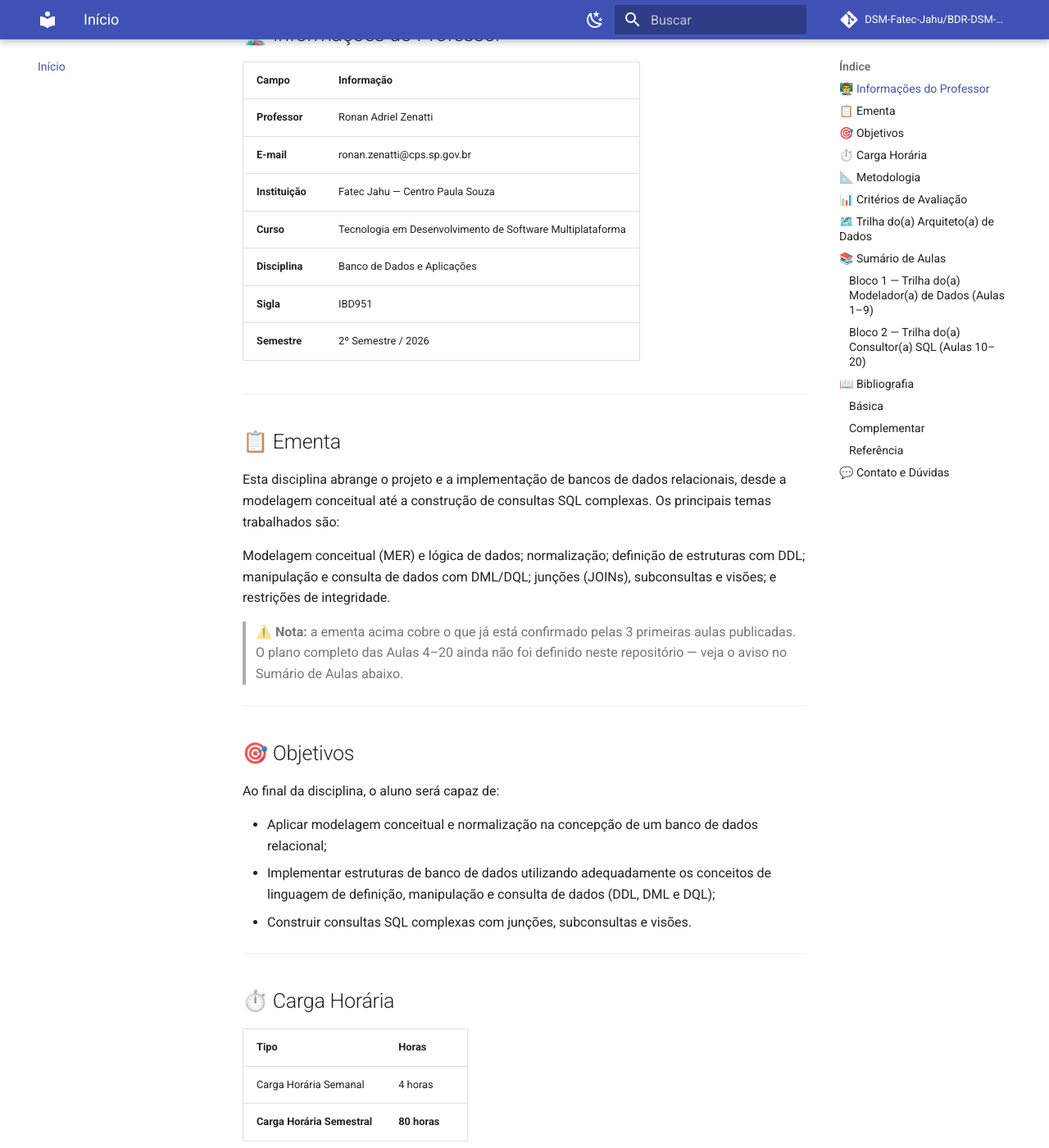
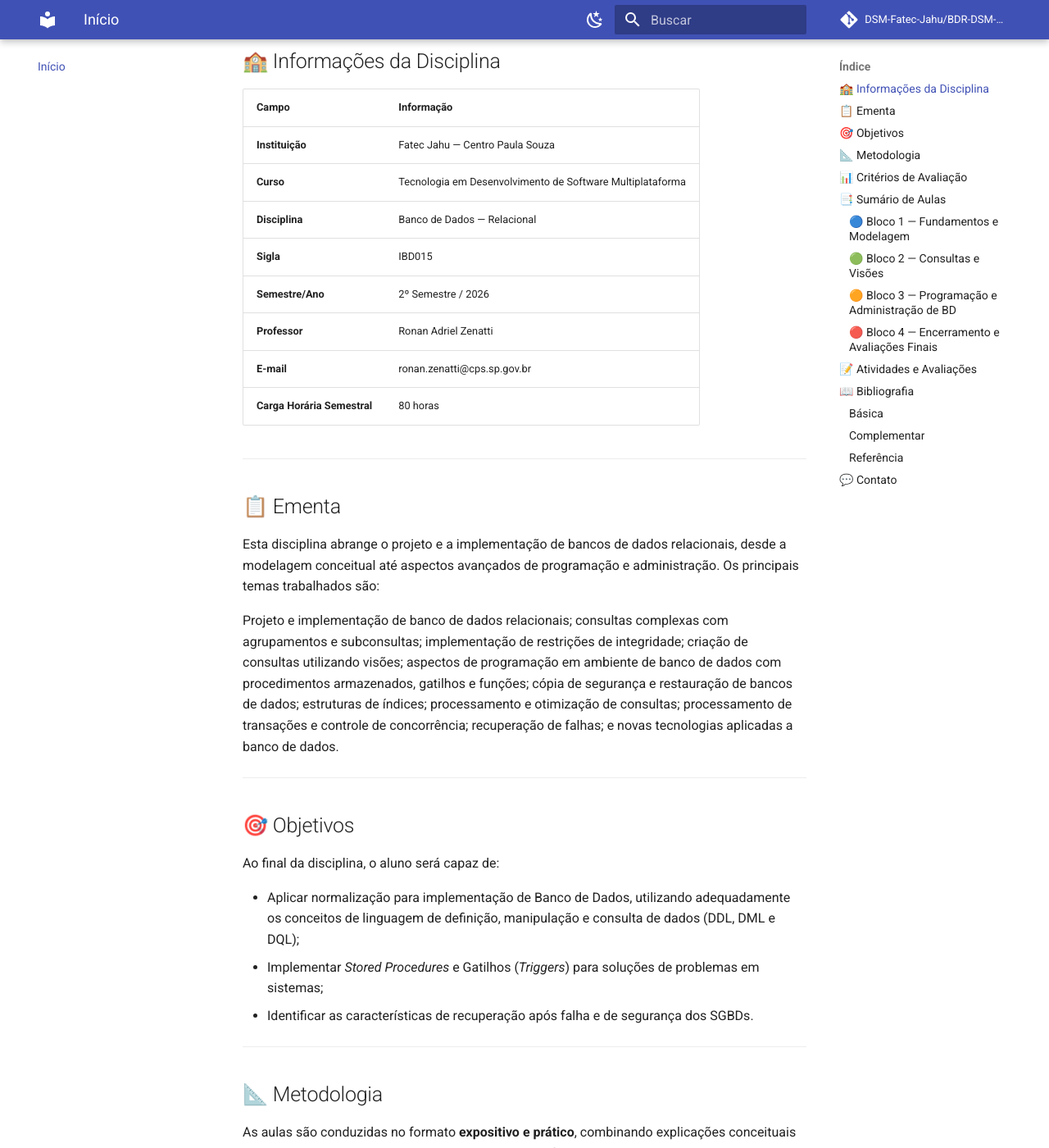
Before and after one commit to DSM-Fatec-Jahu/BDR-DSM-2026-2, an MkDocs documentation site: the page built from docs/index.md, in a window 1280 px wide and 1400 px high, scrolled down 388 px. Shown: the whole window at 82% size. Built offline with MkDocs 1.6.1 and Material for MkDocs 9.7.7, drawn with Linux system fonts in a browser that asks for light colours; comment, search, counter and statistics services are not loaded; some of the changed text lies outside the part shown.

Commit message:
Corrige a disciplina do repositório: Banco de Dados Relacional (IBD015), não IBD951
O repositório havia sido rotulado incorretamente como "Banco de Dados e Aplicações
(IBD951)" — na verdade é Banco de Dados — Relacional (IBD015), do curso de DSM,
com ementa, critérios de avaliação e plano de 20 aulas próprios (diferentes da
disciplina IBD951 de outra turma).

- docs/index.md: reconstruído no padrão visual do repositório GTI (badges, tabela
  de informações da disciplina, sumário de aulas com coluna de status), mas com o
  conteúdo correto: ementa, objetivos, critérios (T1+P1+T2+P2×1+R) e o plano de
  20 aulas em 4 blocos, igual ao README original da disciplina — T1 atualizado
  para "Streaming" (confirmado anteriormente pelo professor)
- docs/atividades/index.md: criado, listando T1/P1/T2/P2/R como "em breve"
  (nenhuma atividade individual publicada ainda), no mesmo padrão do GTI
- mkdocs.yml: corrige site_name/site_description e adiciona a seção
  "Atividades e Avaliações" ao nav
- README.md e cabeçalho/rodapé da Aula 01: corrigidos de IBD951 para IBD015

````diff
--- a/docs/index.md
+++ b/docs/index.md
@@ -1,41 +1,38 @@
-# 🗄️ Banco de Dados e Aplicações (IBD951)
+# 🗄️ Banco de Dados — Relacional (IBD015)
 
-> **Fatec Jahu** · Tecnologia em Desenvolvimento de Software Multiplataforma · 2º Semestre/2026
+<div align="center" markdown>
 
-Bem-vindo(a) à **Trilha do(a) Arquiteto(a) de Dados** — a jornada desta disciplina, do
-primeiro contato com modelagem até o domínio prático de consultas SQL. Cada aula
-desbloqueia um selo; ao final dos dois blocos, você terá o selo de **🏆 Arquiteto(a) de
-Dados — IBD951**.
+![Fatec Jahu](https://img.shields.io/badge/Fatec-Jahu-blue?style=for-the-badge)
+![Semestre](https://img.shields.io/badge/2º%20Semestre-2026-green?style=for-the-badge)
+![Carga Horária](https://img.shields.io/badge/Carga%20Horária-80h-orange?style=for-the-badge)
+
+</div>
+
+!!! info "Conteúdo em construção progressiva"
+    As aulas deste semestre são publicadas semanalmente. A tabela abaixo mostra o planejamento completo — os itens marcados com 🔒 ainda não foram liberados.
 
 ---
 
-## 👨‍🏫 Informações do Professor
+## 🏫 Informações da Disciplina
 
 | Campo | Informação |
 |---|---|
+| **Instituição** | Fatec Jahu — Centro Paula Souza |
+| **Curso** | Tecnologia em Desenvolvimento de Software Multiplataforma |
+| **Disciplina** | Banco de Dados — Relacional |
+| **Sigla** | IBD015 |
+| **Semestre/Ano** | 2º Semestre / 2026 |
 | **Professor** | Ronan Adriel Zenatti |
 | **E-mail** | ronan.zenatti@cps.sp.gov.br |
-| **Instituição** | Fatec Jahu — Centro Paula Souza |
-| **Curso** | Tecnologia em Desenvolvimento de Software Multiplataforma |
-| **Disciplina** | Banco de Dados e Aplicações |
-| **Sigla** | IBD951 |
-| **Semestre** | 2º Semestre / 2026 |
+| **Carga Horária Semestral** | 80 horas |
 
 ---
 
 ## 📋 Ementa
 
-Esta disciplina abrange o projeto e a implementação de bancos de dados relacionais,
-desde a modelagem conceitual até a construção de consultas SQL complexas. Os principais
-temas trabalhados são:
+Esta disciplina abrange o projeto e a implementação de bancos de dados relacionais, desde a modelagem conceitual até aspectos avançados de programação e administração. Os principais temas trabalhados são:
 
-Modelagem conceitual (MER) e lógica de dados; normalização; definição de estruturas com
-DDL; manipulação e consulta de dados com DML/DQL; junções (JOINs), subconsultas e
-visões; e restrições de integridade.
-
-> ⚠️ **Nota:** a ementa acima cobre o que já está confirmado pelas 3 primeiras aulas
-> publicadas. O plano completo das Aulas 4–20 ainda não foi definido neste repositório —
-> veja o aviso no Sumário de Aulas abaixo.
+Projeto e implementação de banco de dados relacionais; consultas complexas com agrupamentos e subconsultas; implementação de restrições de integridade; criação de consultas utilizando visões; aspectos de programação em ambiente de banco de dados com procedimentos armazenados, gatilhos e funções; cópia de segurança e restauração de bancos de dados; estruturas de índices; processamento e otimização de consultas; processamento de transações e controle de concorrência; recuperação de falhas; e novas tecnologias aplicadas a banco de dados.
 
 ---
 
@@ -43,101 +40,83 @@ visões; e restrições de integridade.
 
 Ao final da disciplina, o aluno será capaz de:
 
-- Aplicar modelagem conceitual e normalização na concepção de um banco de dados relacional;
-- Implementar estruturas de banco de dados utilizando adequadamente os conceitos de
-  linguagem de definição, manipulação e consulta de dados (DDL, DML e DQL);
-- Construir consultas SQL complexas com junções, subconsultas e visões.
-
----
-
-## ⏱️ Carga Horária
-
-| Tipo | Horas |
-|---|---|
-| Carga Horária Semanal | 4 horas |
-| **Carga Horária Semestral** | **80 horas** |
+- Aplicar normalização para implementação de Banco de Dados, utilizando adequadamente os conceitos de linguagem de definição, manipulação e consulta de dados (DDL, DML e DQL);
+- Implementar *Stored Procedures* e Gatilhos (*Triggers*) para soluções de problemas em sistemas;
+- Identificar as características de recuperação após falha e de segurança dos SGBDs.
 
 ---
 
 ## 📐 Metodologia
 
-As aulas são conduzidas no formato **expositivo e prático**, combinando explicações
-conceituais com exercícios aplicados diretamente no SGBD. A ênfase é sempre na resolução
-de problemas reais, preparando o aluno para o mercado de trabalho.
+As aulas são conduzidas no formato **expositivo e prático**, combinando explicações conceituais com exercícios aplicados diretamente no SGBD. A ênfase é sempre na resolução de problemas reais, preparando o aluno para o mercado de trabalho.
 
 ---
 
 ## 📊 Critérios de Avaliação
 
-```
-Nota Final = (T1 + P1 + T2 + P2) × 1 + R
-```
+A nota final é calculada pela seguinte fórmula:
 
-| Componente | Descrição |
-|---|---|
-| **T1** | Modelagem de um sistema de Streaming (Conceitual, Lógico e DDL) |
-| **P1** | Avaliação individual teórica e prática sobre modelagem e SQL fundamental |
-| **T2** | Trabalho prático envolvendo consultas complexas e *views* |
-| **P2** | Avaliação individual sobre consultas avançadas |
-| **R** | Avaliação Substitutiva — substitui a menor nota entre P1 e P2 |
+> **Nota Final = (T1 + P1 + T2 + P2) × 1 + R**
 
-> ⚠️ **Nota:** posição exata (em qual aula cai cada avaliação) ainda não confirmada além
-> do que já está nas aulas publicadas — a Aula 1 já referencia o T1 (streaming) como
-> próxima atividade prática do bloco.
+| Componente | Descrição | Peso |
+|---|---|---|
+| **T1** | Modelagem de um sistema de Streaming (Conceitual, Lógico e DDL) | 2 pts |
+| **P1** | Avaliação individual teórica e prática sobre modelagem e SQL fundamental | 3 pts |
+| **T2** | Desenvolvimento de relatórios complexos e *views* para tomada de decisão | 2 pts |
+| **P2** | Avaliação individual sobre consultas avançadas e programação em banco de dados | 3 pts |
+| **R** | Avaliação Substitutiva — substitui a menor nota entre P1 e P2 | 3 pts** |
+
+> 💡 **Dica:** o Trabalho 2 (T2 — Aula 17) é interdisciplinar e integrado com as disciplinas de **Desenvolvimento Web II** e **Engenharia de Software II**. Planeje-se com antecedência!
 
 ---
 
-## 🗺️ Trilha do(a) Arquiteto(a) de Dados
+## 📑 Sumário de Aulas
 
-```mermaid
-flowchart LR
-    START(("🧭 Início"))
+### 🔵 Bloco 1 — Fundamentos e Modelagem
 
-    START --> B1
-    subgraph B1["🗺️ Bloco 1 — Trilha do(a) Modelador(a) de Dados<br/>(Aulas 1–9)"]
-        direction TB
-        A1["✅ Aula 1"]
-        A2["✅ Aula 2"]
-        A3["✅ Aula 3"]
-        A49["🔒 Aulas 4–9"]
-    end
+| # | Aula | Conteúdo Principal | Status |
+|---|---|---|---|
+| 01 | [Revisão de Modelagem de Dados (Conceitual)](aulas/Aula_01_Revisao_Modelagem_Conceitual.md) | Abordagem Entidade-Relacionamento (MER); Entidades, Atributos e Relacionamentos | ✅ Disponível |
+| 02 | [Normalização](aulas/Aula_02_Normalizacao.md) | Dependências funcionais; 1ª, 2ª e 3ª Formas Normais; modelo conceitual ao lógico relacional | ✅ Disponível |
+| 03 | [SQL — DDL: Definição de Estruturas](aulas/Aula_03_SQL_DDL.md) | Comandos DDL (CREATE, ALTER, DROP); Tipos de dados; Restrições básicas (PK) | ✅ Disponível |
+| 04 | SQL — DML: Manipulação de Dados | Comandos DML (INSERT, UPDATE, DELETE); Controle de transação básico | 🔒 Em breve |
+| 05 | Atividade Prática — Modelagem Streaming | Modelagem completa de um sistema de Streaming (Conceitual, Lógico e DDL) | 🔒 Em breve |
 
-    B1 --> B2
-    subgraph B2["🔍 Bloco 2 — Trilha do(a) Consultor(a) SQL<br/>(Aulas 10–20)"]
-        direction TB
-        A1020["🔒 Aulas 10–20"]
-    end
+### 🟢 Bloco 2 — Consultas e Visões
 
-    B2 --> END(("🏆 Arquiteto(a) de Dados<br/>IBD951"))
-```
+| # | Aula | Conteúdo Principal | Status |
+|---|---|---|---|
+| 06 | SQL: Consultas Básicas | SELECT; WHERE; Operadores lógicos e relacionais; ORDER BY | 🔒 Em breve |
+| 07 | SQL — DQL: Consultas e Agregação | Filtros avançados (LIKE, BETWEEN, IN); Funções de agregação (COUNT, SUM, AVG, MIN, MAX); GROUP BY e HAVING | 🔒 Em breve |
+| 08 | Junções (JOINs), Subconsultas e Visões | INNER JOIN, LEFT JOIN, RIGHT JOIN; Subqueries; Criação e uso de VIEW | 🔒 Em breve |
+| 09 | ✏️ Avaliação P1 | Avaliação individual — Modelagem e SQL fundamental | 🔒 Em breve |
+
+### 🟠 Bloco 3 — Programação e Administração de BD
+
+| # | Aula | Conteúdo Principal | Status |
+|---|---|---|---|
+| 10 | Integridade Referencial e Restrições | FOREIGN KEY com ON DELETE/UPDATE CASCADE e RESTRICT; CHECK; Índices básicos | 🔒 Em breve |
+| 11 | Stored Procedures | Lógica procedural; PROCEDURE com parâmetros IN/OUT; Tratamento de erros | 🔒 Em breve |
+| 12 | Triggers (Gatilhos) | Gatilhos BEFORE/AFTER (ROW e STATEMENT); Auditoria de dados; Boas práticas | 🔒 Em breve |
+| 13 | Functions (UDF) e Transações | UDFs escalares e de tabela; diferença entre FUNCTION e PROCEDURE; ACID; BEGIN, COMMIT, ROLLBACK; Controle de concorrência | 🔒 Em breve |
+| 14 | Backup, Restauração e Segurança | Backup completo, incremental e diferencial; DUMP e restauração; CREATE USER, GRANT, REVOKE | 🔒 Em breve |
+| 15 | Otimização de Consultas e Índices | Estruturas B-Tree e Hash; EXPLAIN / EXPLAIN ANALYZE; Otimização de JOINs e subconsultas | 🔒 Em breve |
+
+### 🔴 Bloco 4 — Encerramento e Avaliações Finais
+
+| # | Aula | Conteúdo Principal | Status |
+|---|---|---|---|
+| 16 | Revisão Geral | Consolidação de todos os tópicos; Exercícios integradores | 🔒 Em breve |
+| 17 | 📦 T2 — Trabalho Interdisciplinar | Entrega do Projeto Integrado com Desenvolvimento Web II e Engenharia de Software II | 🔒 Em breve |
+| 18 | ✏️ Avaliação P2 | Avaliação individual — Consultas avançadas, Procedures, Triggers, Transações, Backup e Otimização | 🔒 Em breve |
+| 19 | ✏️ Avaliação Substitutiva | Substitui a menor nota entre P1 e P2 | 🔒 Em breve |
+| 20 | Novas Tecnologias em BD e Encerramento | NewSQL, DBaaS, Big Data, introdução a BD Não Relacional; Fechamento e portfólio | 🔒 Em breve |
 
 ---
 
-## 📚 Sumário de Aulas
+## 📝 Atividades e Avaliações
 
-Cada aula está organizada em `docs/aulas/` e chega progressivamente ao longo do
-semestre.
-
-### Bloco 1 — Trilha do(a) Modelador(a) de Dados (Aulas 1–9)
-
-| Aula | Título | Selo | Status |
-|---|---|---|---|
-| 01 | [Revisão de Modelagem de Dados (Conceitual)](./aulas/Aula_01_Revisao_Modelagem_Conceitual.md) | 🧭 Explorador(a) de Dados | ✅ Disponível |
-| 02 | [Normalização e Passagem ao Modelo Lógico](./aulas/Aula_02_Normalizacao.md) | 🧹 Guardião(ã) da Normalização | ✅ Disponível |
-| 03 | [SQL — DDL: Definição de Estruturas](./aulas/Aula_03_SQL_DDL.md) | 🛠️ Construtor(a) DDL | ✅ Disponível |
-| 04–09 | — | — | 🔒 Em breve |
-
-### Bloco 2 — Trilha do(a) Consultor(a) SQL (Aulas 10–20)
-
-| Aula | Título | Selo | Status |
-|---|---|---|---|
-| 10–20 | — | — | 🔒 Em breve |
-
-> ⚠️ **Nota:** as Aulas 4–20 ainda não foram adicionadas a este repositório. Os selos
-> das Aulas 2 e 3 acima foram escolhidos pelo conteúdo real de cada arquivo publicado
-> (Normalização e DDL), e não necessariamente coincidem com os exemplos de selo
-> originalmente listados no `CLAUDE.md` para essas posições — vale alinhar isso com o
-> professor conforme as próximas aulas forem chegando.
+Confira a lista completa, sempre atualizada, na página [Atividades e Avaliações](atividades/index.md).
 
 ---
 
@@ -166,14 +145,14 @@ semestre.
 
 ---
 
-## 💬 Contato e Dúvidas
+## 💬 Contato
 
-📧 **ronan.zenatti@cps.sp.gov.br**
+📧 [ronan.zenatti@cps.sp.gov.br](mailto:ronan.zenatti@cps.sp.gov.br)
 
 > *"Dados bem modelados são a fundação de qualquer sistema confiável."*
 
 ---
 
 <div align="center">
-  <sub>Fatec Jahu · Centro Paula Souza · Governo do Estado de São Paulo · 2026</sub>
+<sub>Fatec Jahu · Centro Paula Souza · Governo do Estado de São Paulo · 2026</sub>
 </div>
--- a/mkdocs.yml
+++ b/mkdocs.yml
@@ -1,5 +1,5 @@
-site_name: Banco de Dados e Aplicações — IBD951 (2026/2)
-site_description: Material de aulas, atividades e avaliações de Banco de Dados e Aplicações (IBD951) — Fatec Jahu — 2º Semestre 2026
+site_name: Banco de Dados — Relacional (IBD015) — 2026/2
+site_description: Material de aulas, atividades e avaliações de Banco de Dados — Relacional (IBD015) — Fatec Jahu — DSM — 2º Semestre 2026
 site_url: https://dsm-fatec-jahu.github.io/BDR-DSM-2026-2/
 repo_url: https://github.com/DSM-Fatec-Jahu/BDR-DSM-2026-2
 repo_name: DSM-Fatec-Jahu/BDR-DSM-2026-2
@@ -70,11 +70,13 @@ plugins:
 # O pipeline descrito em CLAUDE.md cobre esse passo automaticamente.
 nav:
   - Início: index.md
-  - Bloco 1 — Modelagem e DDL:
+  - Bloco 1 — Fundamentos e Modelagem:
       - aulas/Aula_01_Revisao_Modelagem_Conceitual.md
       - aulas/Cardinalidade_MER_Completo.md
       - aulas/Aula_02_Normalizacao.md
       - aulas/Aula_03_SQL_DDL.md
+  - Atividades e Avaliações:
+      - atividades/index.md
 
 extra:
   social:
````
Also changed, not shown: README.md (+2 -2 lines), docs/atividades/index.md (added, +16 -0 lines), docs/aulas/Aula_01_Revisao_Modelagem_Conceitual.md (+2 -2 lines).
